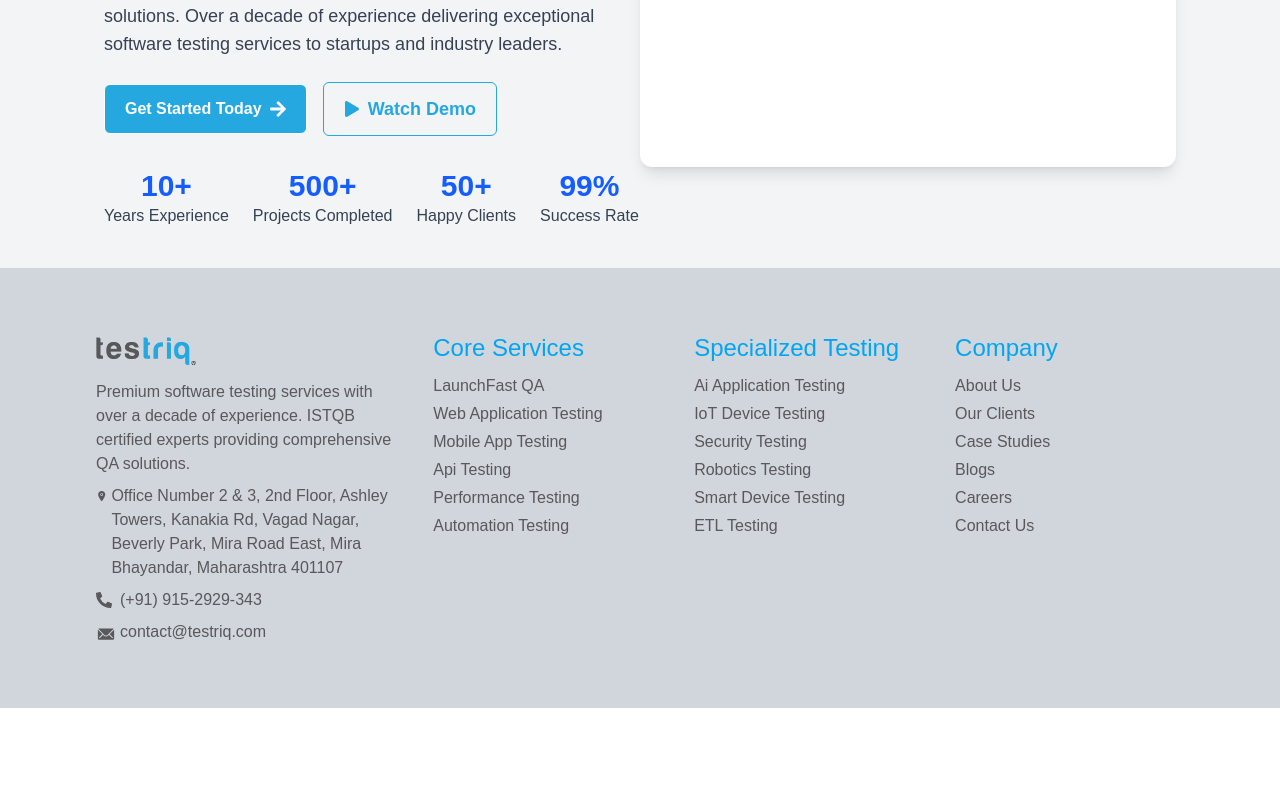
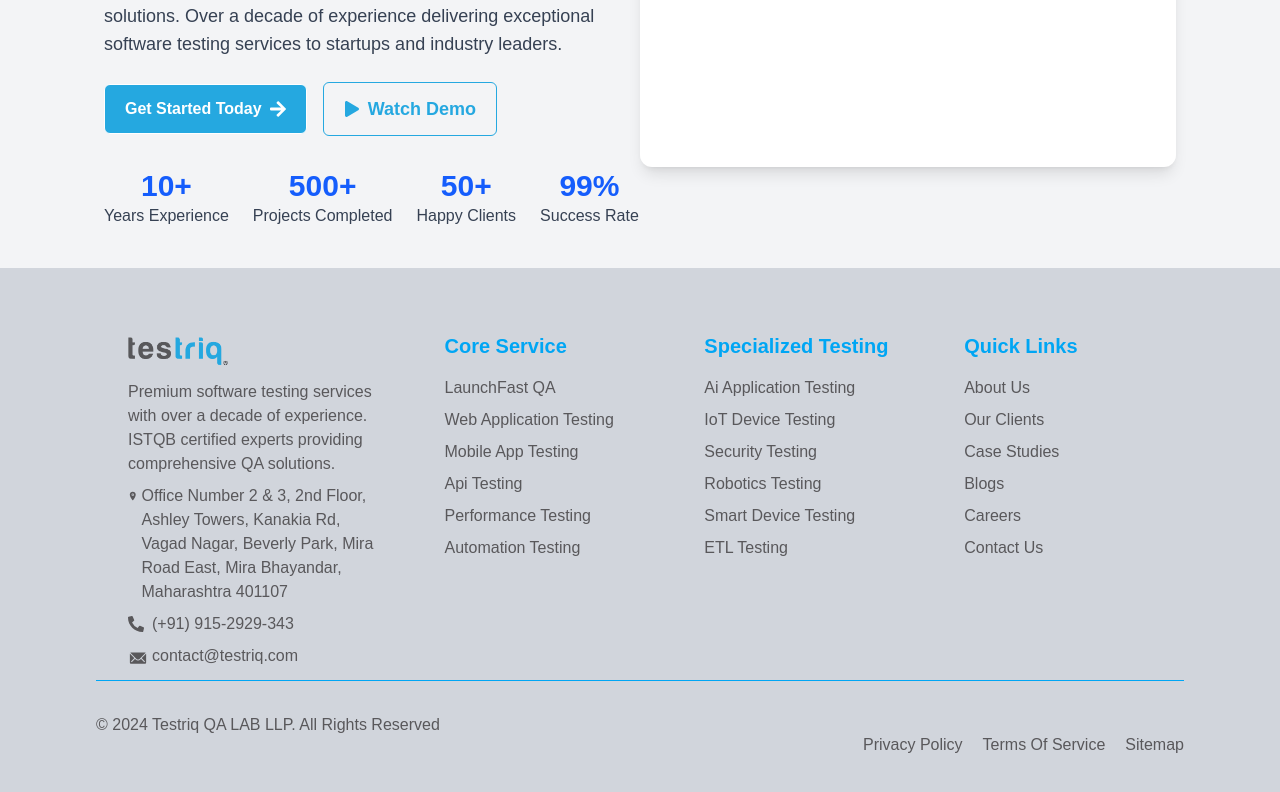
Before and after one commit to prakash47/testrq-3.0, a Next.js app: page / in a window 1280 px wide. Shown: the part 350-1142 px from the top of the page. Before the commit the page ends 1058 px from the top, so only its background shows below. Built offline with nearby package versions, Linux system fonts and the light colour scheme.

Commit message:
Modified Footer

```diff
--- a/src/components/layout/Footer.tsx
+++ b/src/components/layout/Footer.tsx
@@ -1,16 +1,46 @@
 import React from 'react';
 import Image from 'next/image';
+import Link from 'next/link';
 import Testriq_Logo from '../../../public/Testriq_Logo.png';
 import { IoLocation } from "react-icons/io5";
 import { FaPhoneAlt } from "react-icons/fa";
 import { IoIosMail } from "react-icons/io";
 
 const Footer = () => {
+
+  const coreService = [
+    { name: 'LaunchFast QA', href: '#' },
+    { name: 'Web Application Testing', href: '#' },
+    { name: 'Mobile App Testing', href: '#' },
+    { name: 'Api Testing', href: '#' },
+    { name: 'Performance Testing', href: '#' },
+    { name: 'Automation Testing', href: '#' },
+
+  ]
+
+  const specializedTesting = [
+    { name: 'Ai Application Testing', href: '#' },
+    { name: 'IoT Device Testing', href: '#' },
+    { name: 'Security Testing', href: '#' },
+    { name: 'Robotics Testing', href: '#' },
+    { name: 'Smart Device Testing', href: '#' },
+    { name: 'ETL Testing', href: '#' }
+  ]
+  const quickLinks = [
+    { name: 'About Us', href: '#' },
+    { name: 'Our Clients', href: '#' },
+    { name: 'Case Studies', href: '#' },
+    { name: 'Blogs', href: '#' },
+    { name: 'Careers', href: '#' },
+    { name: 'Contact Us', href: '#' }
+  ]
+
+
   return (
     <footer className='w-screen-3xl bg-gray-300 md:px-16'>
-      <section className='md:px-8 md:py-16'>
-        <div className='flex text-[#59585B] gap-8'>
-          <div className='w-3xl'>
+      <section className='flex flex-col lg:px-8 md:py-16 pt-10'>
+        <div className='flex flex-col md:flex-row ml-8 text-[#59585B] gap-10'>
+          <div className='lg:w-md '>
             <div>
               <Image
                 src={Testriq_Logo}
@@ -48,55 +78,65 @@
             </div>
           </div>
 
-          <div className='flex flex-col w-xl'>
-            <div>
-              <h3 className='text-2xl text-sky-500'>Core Services</h3>
-            </div>
+          <div className='flex flex-col md:ml-5 w-sm'>
 
-            <div className='flex flex-col leading-7 mt-2'>
-              <a href="#" className='hover:text-sky-500 transition duration-200 ease-in-out'>LaunchFast QA</a>
-              <a href="#" className='hover:text-sky-500 transition duration-200 ease-in-out'>Web Application Testing</a>
-              <a href="#" className='hover:text-sky-500 transition duration-200 ease-in-out'>Mobile App Testing</a>
-              <a href="#" className='hover:text-sky-500 transition duration-200 ease-in-out'>Api Testing</a>
-              <a href="#" className='hover:text-sky-500 transition duration-200 ease-in-out'>Performance Testing</a>
-              <a href="#" className='hover:text-sky-500 transition duration-200 ease-in-out'>Automation Testing</a>
-            </div>
+            <h3 className="text-xl font-bold mb-4 text-sky-500">Core Service</h3>
+            <ul className='space-y-2'>
+              {
+                coreService.map((link) => {
+                  return <li key={link.name}>
+                    <Link href={link.href}>{link.name}</Link>
+                  </li>
+                })
+              }
+            </ul>
           </div>
 
-          <div className='flex flex-col w-xl'>
-            <div>
-              <h3 className='text-2xl text-sky-500'>Specialized Testing</h3>
-            </div>
+          <div className='flex flex-col w-sm'>
 
-            <div>
-              <div className='flex flex-col leading-7 mt-2'>
-              <a href="#" className='hover:text-sky-500 transition duration-200 ease-in-out'>Ai Application Testing</a>
-              <a href="#" className='hover:text-sky-500 transition duration-200 ease-in-out'>IoT Device Testing</a>
-              <a href="#" className='hover:text-sky-500 transition duration-200 ease-in-out'>Security Testing</a>
-              <a href="#" className='hover:text-sky-500 transition duration-200 ease-in-out'>Robotics Testing</a>
-              <a href="#" className='hover:text-sky-500 transition duration-200 ease-in-out'>Smart Device Testing</a>
-              <a href="#" className='hover:text-sky-500 transition duration-200 ease-in-out'>ETL Testing</a>
-            </div>
-            </div>
+            <h3 className="text-xl font-bold mb-4 text-sky-500">Specialized Testing</h3>
+            <ul className='space-y-2'>
+              {
+                specializedTesting.map((link) => {
+                  return <li key={link.name}>
+                    <Link href={link.href}>{link.name}</Link>
+                  </li>
+                })
+              }
+            </ul>
           </div>
 
-          <div className='flex flex-col w-xl'>
-            <div>
-              <h3 className='text-2xl text-sky-500'>Company</h3>
-            </div>
+          <div className='flex flex-col w-sm'>
 
-            <div>
-              <div className='flex flex-col leading-7 mt-2'>
-              <a href="#" className='hover:text-sky-500 transition duration-200 ease-in-out'>About Us</a>
-              <a href="#" className='hover:text-sky-500 transition duration-200 ease-in-out'>Our Clients</a>
-              <a href="#" className='hover:text-sky-500 transition duration-200 ease-in-out'>Case Studies</a>
-              <a href="#" className='hover:text-sky-500 transition duration-200 ease-in-out'>Blogs</a>
-              <a href="#" className='hover:text-sky-500 transition duration-200 ease-in-out'>Careers</a>
-              <a href="#" className='hover:text-sky-500 transition duration-200 ease-in-out'>Contact Us</a>
-            </div>
-            </div>
+            <h3 className="text-xl font-bold mb-4 text-sky-500">Quick Links</h3>
+            <ul className='space-y-2'>
+              {
+                quickLinks.map((link) => {
+                  return <li key={link.name}>
+                    <Link href={link.href}>{link.name}</Link>
+                  </li>
+                })
+              }
+            </ul>
           </div>
 
+        </div>
+
+        <div className='mt-3'>
+        <hr className='w-full text-sky-500' />
+        </div>
+
+        <div className='flex flex-col md:flex-row text-[#59585B] mt-8 justify-between'>
+
+          <div className='text-center'>
+            <p>&copy; 2024 Testriq QA LAB LLP. All Rights Reserved</p>
+          </div>
+
+          <div className='flex gap-5 justify-center mt-5 mb-10'>
+            <a href="#" className='hover:text-sky-500 transition duration-200 ease-in-out'>Privacy Policy</a>
+            <a href="#" className='hover:text-sky-500 transition duration-200 ease-in-out'>Terms Of Service</a>
+            <a href="#" className='hover:text-sky-500 transition duration-200 ease-in-out'>Sitemap</a>
+          </div>
         </div>
       </section>
     </footer>
```
